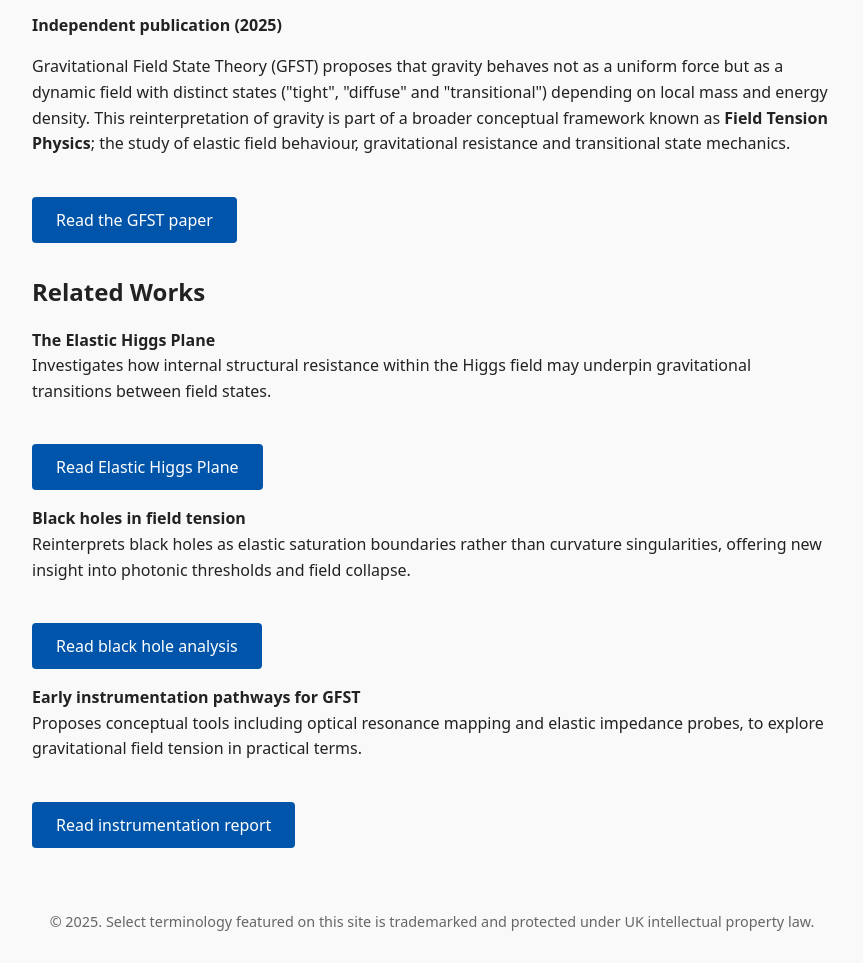
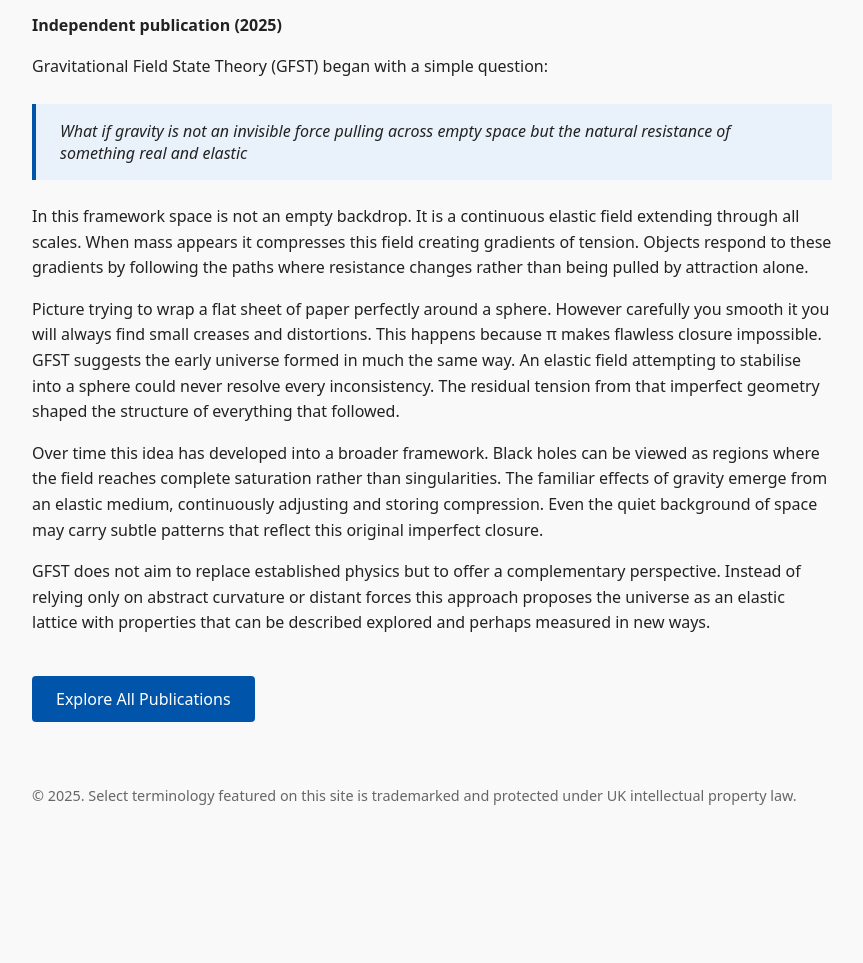
Before and after one commit to LFound/gfsttheory, a plain HTML site: page index.html in a window 1280 px wide. Shown: the part 117-1080 px from the top of the page, without its empty margins (208-1071 px from the left). After the commit the page ends 954 px from the top, so only its background shows below. Drawn offline with Linux system fonts and the light colour scheme.

Commit message:
Update index.html

```diff
--- a/index.html
+++ b/index.html
@@ -6,19 +6,19 @@
   <title>Gravitational Field State Theory | GFST</title>
 
   <!-- SEO Meta -->
-  <meta name="description" content="Gravitational Field State Theory (GFST) proposes that gravity exists in distinct field states based on mass and energy, offering an alternative to dark matter.">
+  <meta name="description" content="Gravitational Field State Theory (GFST) explores gravity as the natural resistance of an elastic field trying to stabilise, offering a fresh perspective on the cosmos.">
   <link rel="canonical" href="https://gfsttheory.com/" />
 
   <!-- Open Graph -->
   <meta property="og:title" content="Gravitational Field State Theory | GFST">
-  <meta property="og:description" content="A new gravitational model proposing dynamic field states as an alternative to dark matter.">
+  <meta property="og:description" content="Discover a framework where gravity emerges from elastic field tension and the universe forms through imperfect closure.">
   <meta property="og:url" content="https://gfsttheory.com/">
   <meta property="og:type" content="website">
 
   <!-- Twitter Card -->
   <meta name="twitter:card" content="summary">
   <meta name="twitter:title" content="Gravitational Field State Theory | GFST">
-  <meta name="twitter:description" content="Explore a new model of gravity that challenges the need for dark matter.">
+  <meta name="twitter:description" content="Explore a new approach to gravity and cosmic structure grounded in elastic field tension.">
 
   <style>
     body {
@@ -44,6 +44,13 @@
     p {
       line-height: 1.6;
     }
+    blockquote {
+      margin: 1.5rem 0;
+      padding: 1rem 1.5rem;
+      background: #e9f1fa;
+      border-left: 4px solid #0055aa;
+      font-style: italic;
+    }
     a.button {
       display: inline-block;
       margin-top: 1.5rem;
@@ -54,7 +61,7 @@
       border-radius: 4px;
     }
     footer {
-      text-align: center;
+      text-align: centre;
       font-size: 0.9rem;
       color: #666;
       margin-top: 4rem;
@@ -67,32 +74,27 @@
     <p><strong>Independent publication (2025)</strong></p>
 
     <p>
-      Gravitational Field State Theory (GFST) proposes that gravity behaves not as a uniform force but as a dynamic field with distinct states ("tight", "diffuse" and "transitional") depending on local mass and energy density. This reinterpretation of gravity is part of a broader conceptual framework known as <strong>Field Tension Physics</strong>; the study of elastic field behaviour, gravitational resistance and transitional state mechanics.
-    </p>
+  Gravitational Field State Theory (GFST) began with a simple question:
+</p>
 
-    <a class="button" href="https://doi.org/10.5281/zenodo.15664465" target="_blank">Read the GFST paper</a>
+<blockquote>
+  What if gravity is not an invisible force pulling across empty space but the natural resistance of something real and elastic
+</blockquote>
 
-    <h2>Related Works</h2>
+<p>
+  In this framework space is not an empty backdrop. It is a continuous elastic field extending through all scales. When mass appears it compresses this field creating gradients of tension. Objects respond to these gradients by following the paths where resistance changes rather than being pulled by attraction alone.
+</p>
+<p>
+  Picture trying to wrap a flat sheet of paper perfectly around a sphere. However carefully you smooth it you will always find small creases and distortions. This happens because π makes flawless closure impossible. GFST suggests the early universe formed in much the same way. An elastic field attempting to stabilise into a sphere could never resolve every inconsistency. The residual tension from that imperfect geometry shaped the structure of everything that followed.
+</p>
+<p>
+  Over time this idea has developed into a broader framework. Black holes can be viewed as regions where the field reaches complete saturation rather than singularities. The familiar effects of gravity emerge from an elastic medium, continuously adjusting and storing compression. Even the quiet background of space may carry subtle patterns that reflect this original imperfect closure.
+</p>
+<p>
+  GFST does not aim to replace established physics but to offer a complementary perspective. Instead of relying only on abstract curvature or distant forces this approach proposes the universe as an elastic lattice with properties that can be described explored and perhaps measured in new ways.
+</p>
 
-    <p>
-      <strong>The Elastic Higgs Plane</strong><br/>
-      Investigates how internal structural resistance within the Higgs field may underpin gravitational transitions between field states.
-    </p>
-    <a class="button" href="https://doi.org/10.5281/zenodo.15675587" target="_blank">Read Elastic Higgs Plane</a>
-
-    <p>
-      <strong>Black holes in field tension</strong><br/>
-      Reinterprets black holes as elastic saturation boundaries rather than curvature singularities, offering new insight into photonic thresholds and field collapse.
-    </p>
-    <a class="button" href="https://doi.org/10.5281/zenodo.15694162" target="_blank">Read black hole analysis</a>
-
-    <p>
-      <strong>Early instrumentation pathways for GFST</strong><br/>
-      Proposes conceptual tools including optical resonance mapping and elastic impedance probes, to explore gravitational field tension in practical terms.
-    </p>
-    <a class="button" href="https://doi.org/10.5281/zenodo.15714824" target="_blank">Read instrumentation report</a>
-
-
+    <a class="button" href="https://zenodo.org/communities/gfst-framework" target="_blank">Explore All Publications</a>
 
     <footer>
       &copy; 2025. Select terminology featured on this site is trademarked and protected under UK intellectual property law.
```
